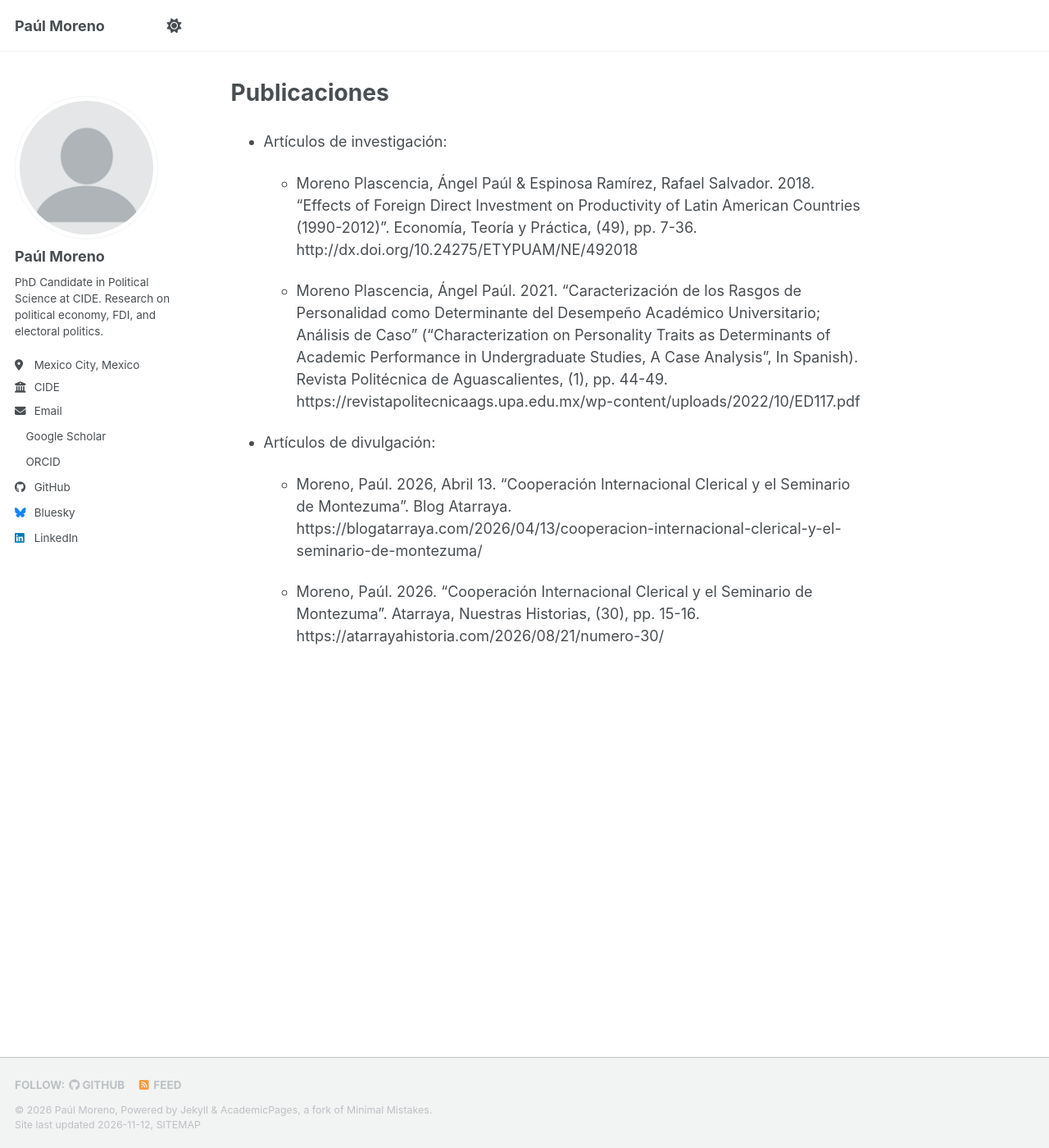
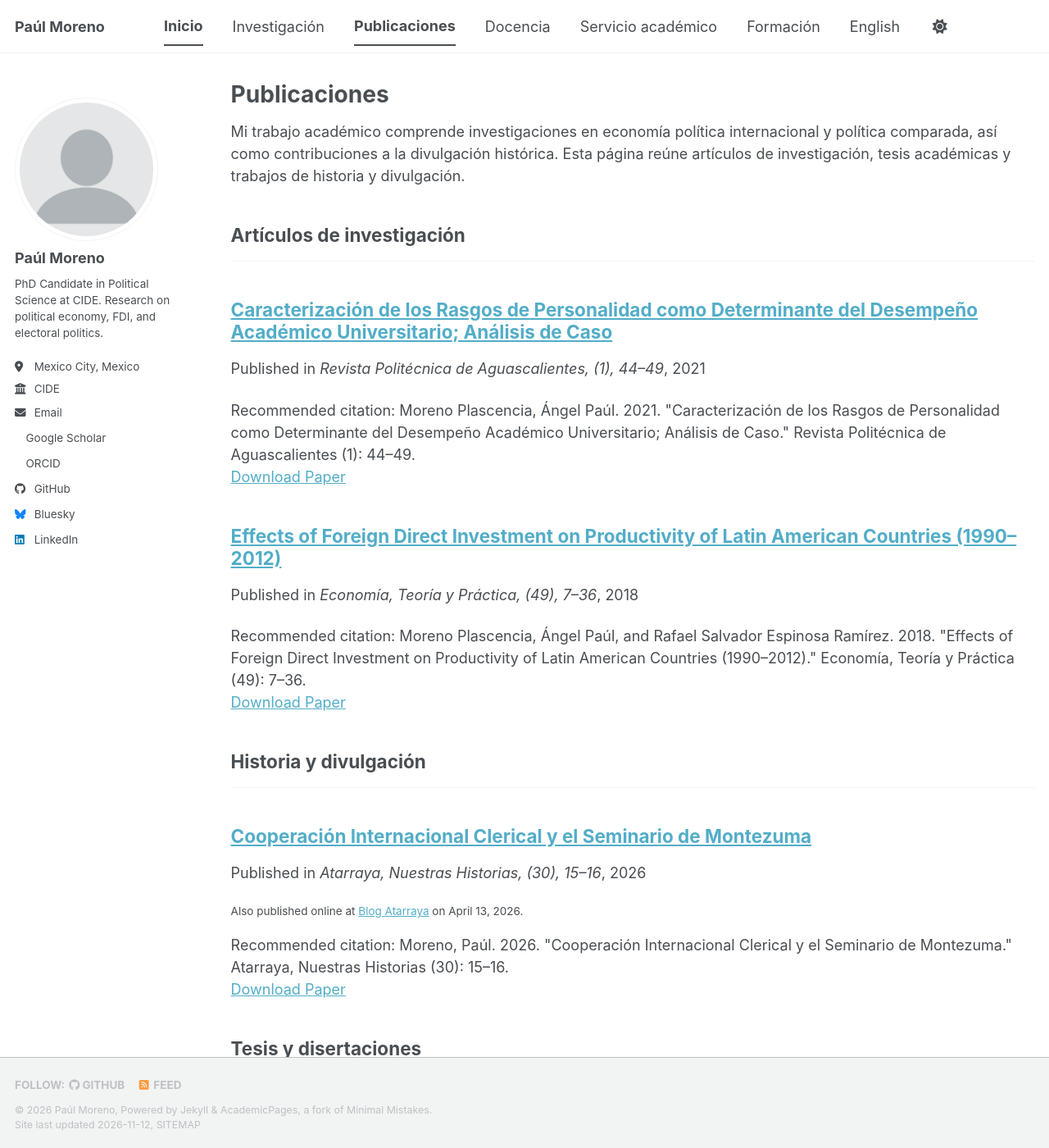
Before and after one commit to morenopaul9-ctrl/morenopaul9-ctrl.github.io, a Jekyll site: the page built from _pages/es/publications.md, in a window 1280 px wide and 1400 px high. Shown: the whole window at 82% size. Built offline with Jekyll 4.4.1, drawn with Linux system fonts in a browser that asks for light colours; a script bundle is joined from its source files by our own code; a style sheet for code colours, icons or effects is not loaded; some of the changed text lies outside the part shown.

```diff
--- a/_pages/es/publications.md
+++ b/_pages/es/publications.md
@@ -1,18 +1,33 @@
 ---
+layout: archive
+title: "Publicaciones"
 permalink: /es/publicaciones/
-title: "Publicaciones"
 author_profile: true
 ---
 
-* Artículos de investigación:
+Mi trabajo académico comprende investigaciones en economía política internacional y política comparada, así como contribuciones a la divulgación histórica. Esta página reúne artículos de investigación, tesis académicas y trabajos de historia y divulgación.
 
-    *   Moreno Plascencia, Ángel Paúl & Espinosa Ramírez, Rafael Salvador. 2018. “Effects of Foreign Direct Investment on Productivity of Latin American Countries (1990-2012)”. Economía, Teoría y Práctica, (49), pp. 7-36. http://dx.doi.org/10.24275/ETYPUAM/NE/492018
+{% include base_path %}
 
-    * Moreno Plascencia, Ángel Paúl. 2021. “Caracterización de los Rasgos de Personalidad como Determinante del Desempeño Académico Universitario; Análisis de Caso” (“Characterization on Personality Traits as Determinants of Academic Performance in Undergraduate Studies, A Case Analysis”, In Spanish). Revista Politécnica de Aguascalientes, (1), pp. 44-49. https://revistapolitecnicaags.upa.edu.mx/wp-content/uploads/2022/10/ED117.pdf
+{% assign categories_es = "articles,Artículos de investigación|history,Historia y divulgación|theses,Tesis y disertaciones" | split: "|" %}
 
-* Artículos de divulgación:
+{% for category_entry in categories_es %}
+  {% assign category_parts = category_entry | split: "," %}
+  {% assign category_key = category_parts[0] %}
+  {% assign category_title = category_parts[1] %}
+  {% assign title_shown = false %}
 
-    *   Moreno, Paúl. 2026, Abril 13. “Cooperación Internacional Clerical y el Seminario de Montezuma”. Blog Atarraya. https://blogatarraya.com/2026/04/13/cooperacion-internacional-clerical-y-el-seminario-de-montezuma/
+  {% for post in site.publications reversed %}
+    {% if post.category != category_key %}
+      {% continue %}
+    {% endif %}
 
-    * Moreno, Paúl. 2026. “Cooperación Internacional Clerical y el Seminario de Montezuma”. Atarraya, Nuestras Historias, (30), pp. 15-16.
-    https://atarrayahistoria.com/2026/08/21/numero-30/
+    {% unless title_shown %}
+<h2>{{ category_title }}</h2>
+<hr />
+      {% assign title_shown = true %}
+    {% endunless %}
+
+    {% include archive-single.html %}
+  {% endfor %}
+{% endfor %}
```
Also changed, not shown: _data/navigation_es.yml (+15 -0 lines), _pages/en/about.md (renamed from _pages/about.md, +0 -1 lines), _pages/en/research.md (renamed from _pages/research.md, +0 -1 lines), _pages/publications.md (+5 -5 lines), _publications/2012-01-01-ionospheric-disturbances-thesis.md (renamed from _publications/2012-01-01-ionospheric-disturbances-thesis.md.md), _publications/2016-01-01-fdi-productivity-thesis.md (renamed from _publications/2016-01-01-fdi-productivity-thesis.md.md), _publications/2018-01-01-fdi-productivity-latin-america.md (renamed from _publications/2018-01-01-fdi-productivity-latin-america.md.md), _publications/2021-01-01-personality-traits-academic-performance.md (renamed from _publications/2021-01-01-personality-traits-academic-performance.md.md), _publications/2026-04-13-cooperacion-internacional-clerical.md (renamed from _publications/2026-04-13-cooperacion-internacional-clerical.md.md).
